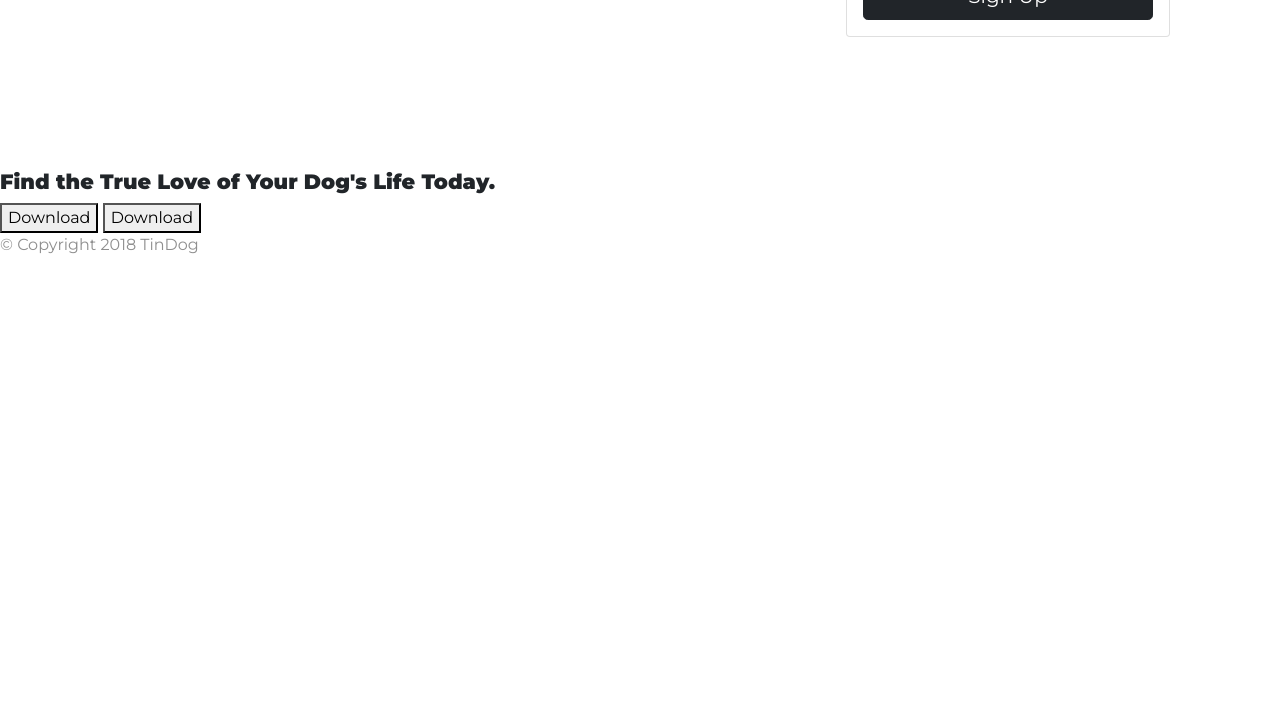
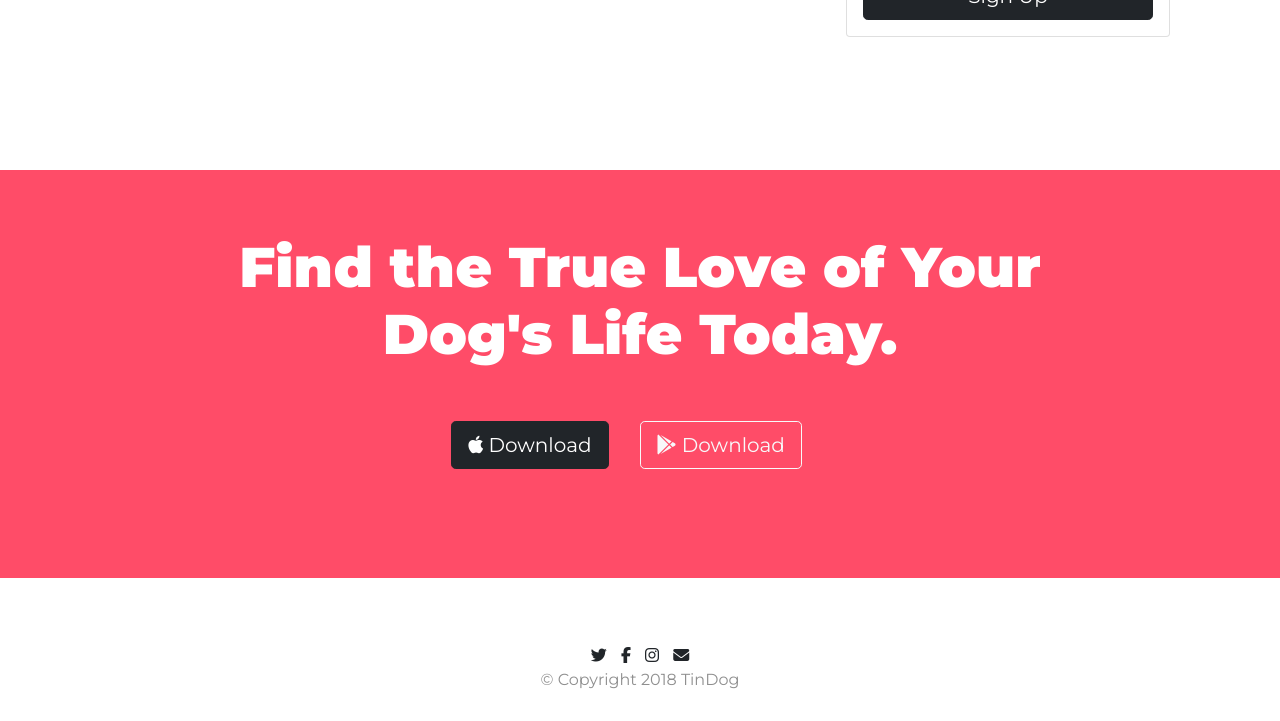
Before and after one commit to indra-g/Tindog-Frontend, a plain HTML site: page index.html in a window 1280 px wide. Shown: the part 2341-3062 px from the top of the page. Before the commit the page ends 2614 px from the top, so only its background shows below. Drawn offline with nearby package versions, Linux system fonts and the light colour scheme.

Commit message:
Should Refactor the code

```diff
--- a/css/styles.css
+++ b/css/styles.css
@@ -136,3 +136,30 @@ body{
     width: 60%;
   }
 }
+
+/* Call to Action */
+
+#cta{
+  background-color: #ff4c68;
+  padding: 5% 15%;
+  text-align: center;
+}
+
+.only{
+  font-family: 'Montserrat', sans-serif;
+  font-weight: 900;
+  font-size:3.5rem;
+  color: white;
+}
+
+/* Footer */
+
+#footer{
+  background-color: white;
+  padding: 5% 15% 1%;
+  text-align: center;
+}
+
+.links{
+  padding: 5px;
+}
--- a/index.html
+++ b/index.html
@@ -184,9 +184,9 @@
 
   <section id="cta">
 
-    <h3>Find the True Love of Your Dog's Life Today.</h3>
-    <button type="button">Download</button>
-    <button type="button">Download</button>
+    <h3 class="only">Find the True Love of Your Dog's Life Today.</h3>
+    <button type="button" class="btn btn-dark btn-lg downloadbtn"><i class="fab fa-apple"></i> Download</button>
+    <button type="button" class="btn btn-outline-light btn-lg downloadbtn"><i class="fab fa-google-play"></i> Download</button>
 
   </section>
 
@@ -194,7 +194,12 @@
   <!-- Footer -->
 
   <footer id="footer">
-
+    <span>
+      <i class="links fab fa-twitter"></i>
+      <i class="links fab fa-facebook-f"></i>
+      <i class="links fab fa-instagram"></i>
+      <i class="links fas fa-envelope"></i>
+    </span>
     <p>© Copyright 2018 TinDog</p>
 
   </footer>
```
